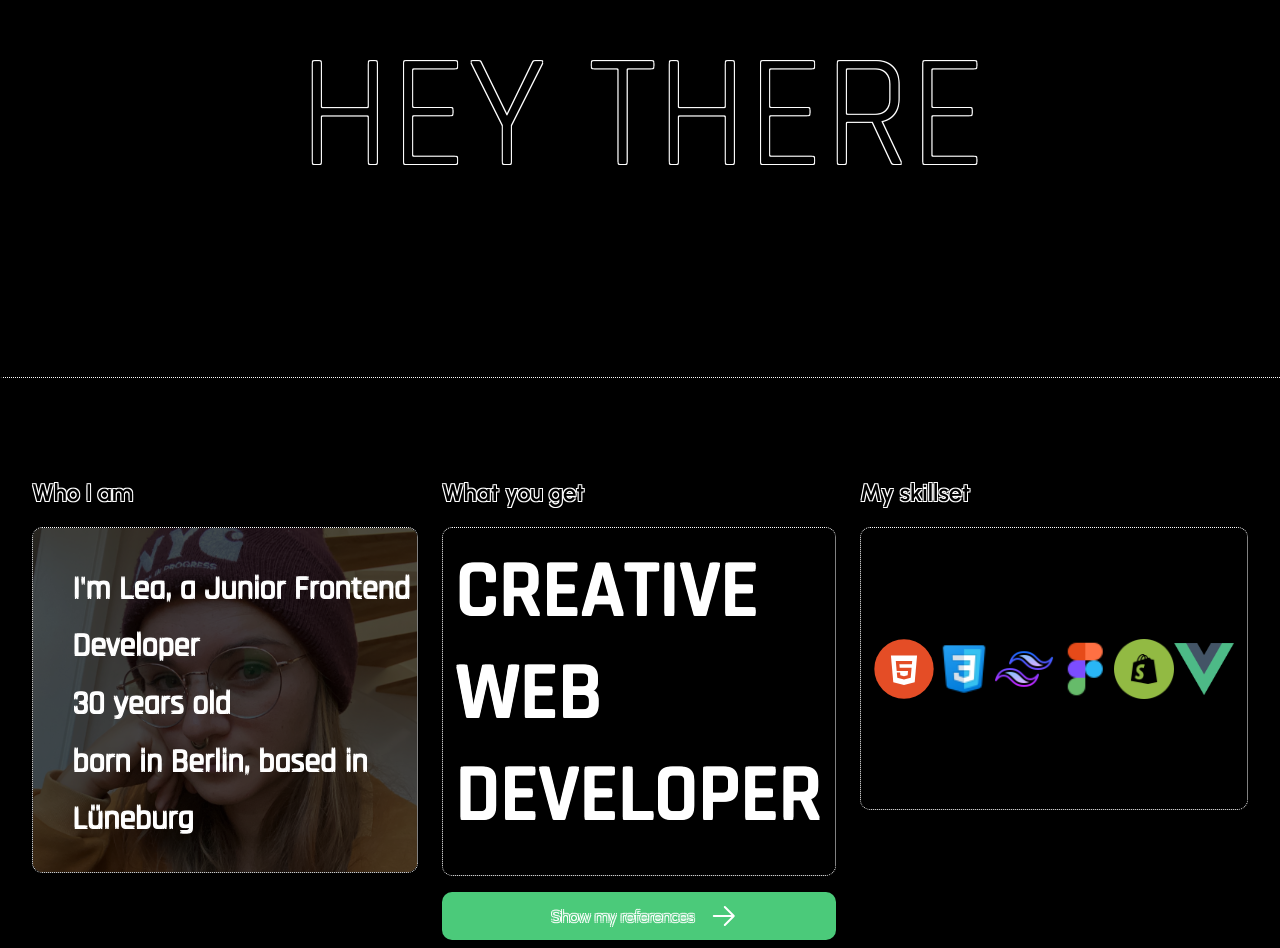
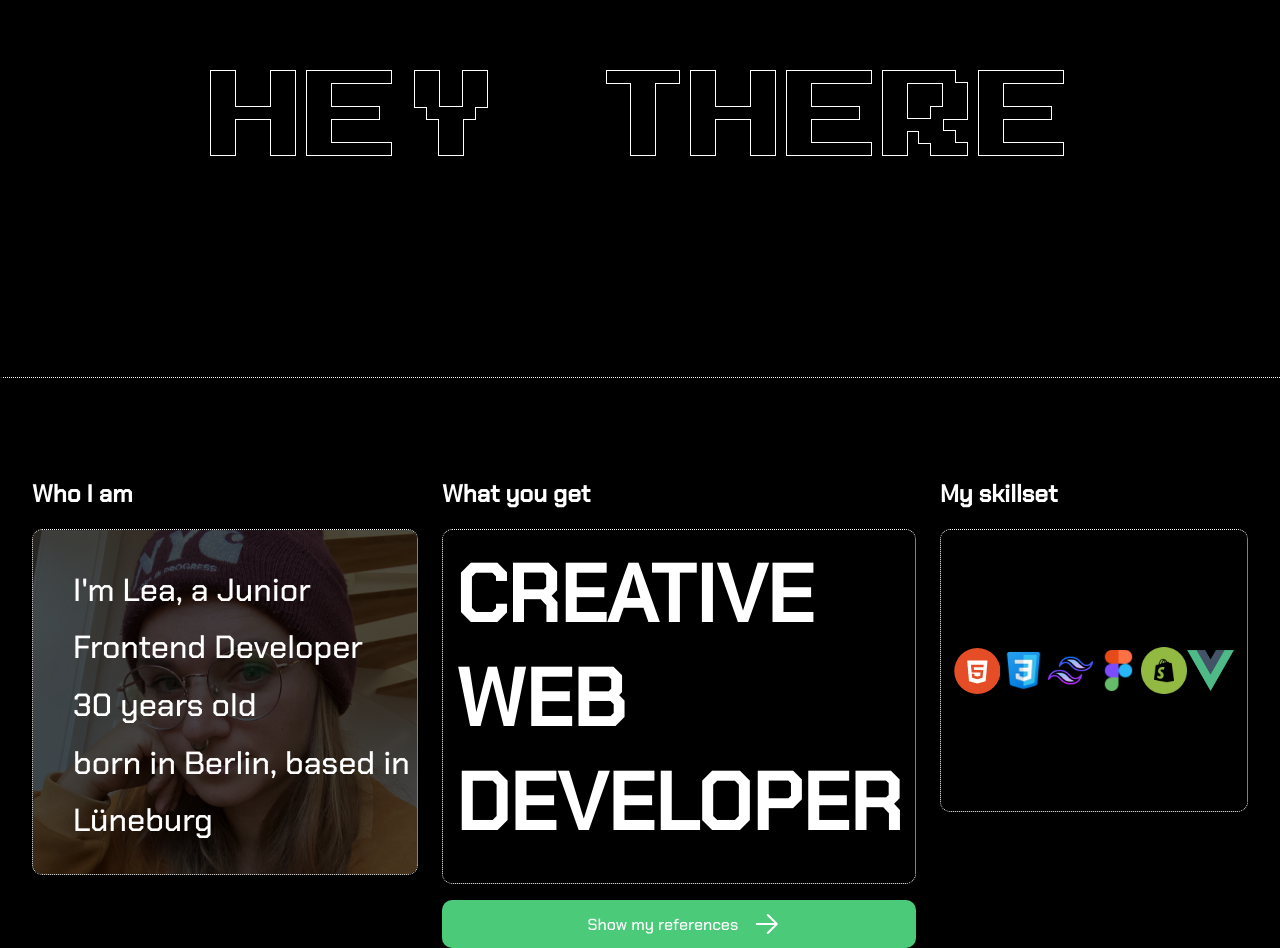
Before and after one commit to Lea-Mentz/personal-website, a plain HTML site: page index.html in a window 1280 px wide. Shown: the part 266-1214 px from the top of the page. Drawn offline with Linux system fonts and the light colour scheme.

Commit message:
quick changes

```diff
--- a/css/styles.css
+++ b/css/styles.css
@@ -3,7 +3,7 @@
 }
 
 body {
-    font-family: 'Urbanist';
+    font-family: 'Chakra Petch', sans-serif;
     margin: 0;
     height: auto;
     background-color: black;
@@ -42,9 +42,9 @@ header p {
     margin: 0;
     color: black;
     text-shadow: -1px -1px 0 #fff, 1px -1px 0 #fff, -1px 1px 0 #fff, 1px 1px 0 #fff;
-    font-size: 10rem;
+    font-size: 6rem;
     text-transform: uppercase;
-    font-family: 'Rajdhani', sans-serif;
+    font-family: 'Press Start 2P', sans-serif;
 }
 
 @media only screen and (min-width: 768px) {
@@ -117,8 +117,9 @@ nav a {
 }
 
 section {
-    text-shadow: -1px -1px 0 #fff, 1px -1px 0 #fff, -1px 1px 0 #fff, 1px 1px 0 #fff;
+    /* text-shadow: -1px -1px 0 #fff, 1px -1px 0 #fff, -1px 1px 0 #fff, 1px 1px 0 #fff; */
     font-weight: 400;
+    color: white;
 }
 
 .item-1-image-wrapper {
@@ -161,8 +162,9 @@ section {
     left: 0;
     color: white;
     z-index: 2;
-    font-family: 'Rajdhani', sans-serif;
     font-size: 2rem;
+    font-weight: 500;
+    box-shadow: none;
 }
 
 .personal-list:hover {
@@ -191,7 +193,7 @@ section {
     font-size: 5rem;
     margin: 0;
     margin-bottom: 1rem;
-    font-family: 'Rajdhani', sans-serif;
+    font-family: 'Chakra Petch', sans-serif;
 }
 
 .link-wrapper {
@@ -205,7 +207,7 @@ section {
 
 
 .reference-link {
-    color: var(--button_background);
+    color: white;
     text-decoration: none;
     display: flex;
     text-align: center;
--- a/index.html
+++ b/index.html
@@ -8,6 +8,9 @@
     <title>Document</title>
     <link href="https://fonts.googleapis.com/css2?family=Urbanist:wght@100;300;600&display=swap" rel="stylesheet">
     <link href="https://fonts.googleapis.com/css2?family=Rajdhani:wght@400;500;600&display=swap" rel="stylesheet">
+    <link
+        href="https://fonts.googleapis.com/css2?family=Chakra+Petch:wght@300;400;500&family=Press+Start+2P&display=swap"
+        rel="stylesheet">
 </head>
 
 <body>
```
